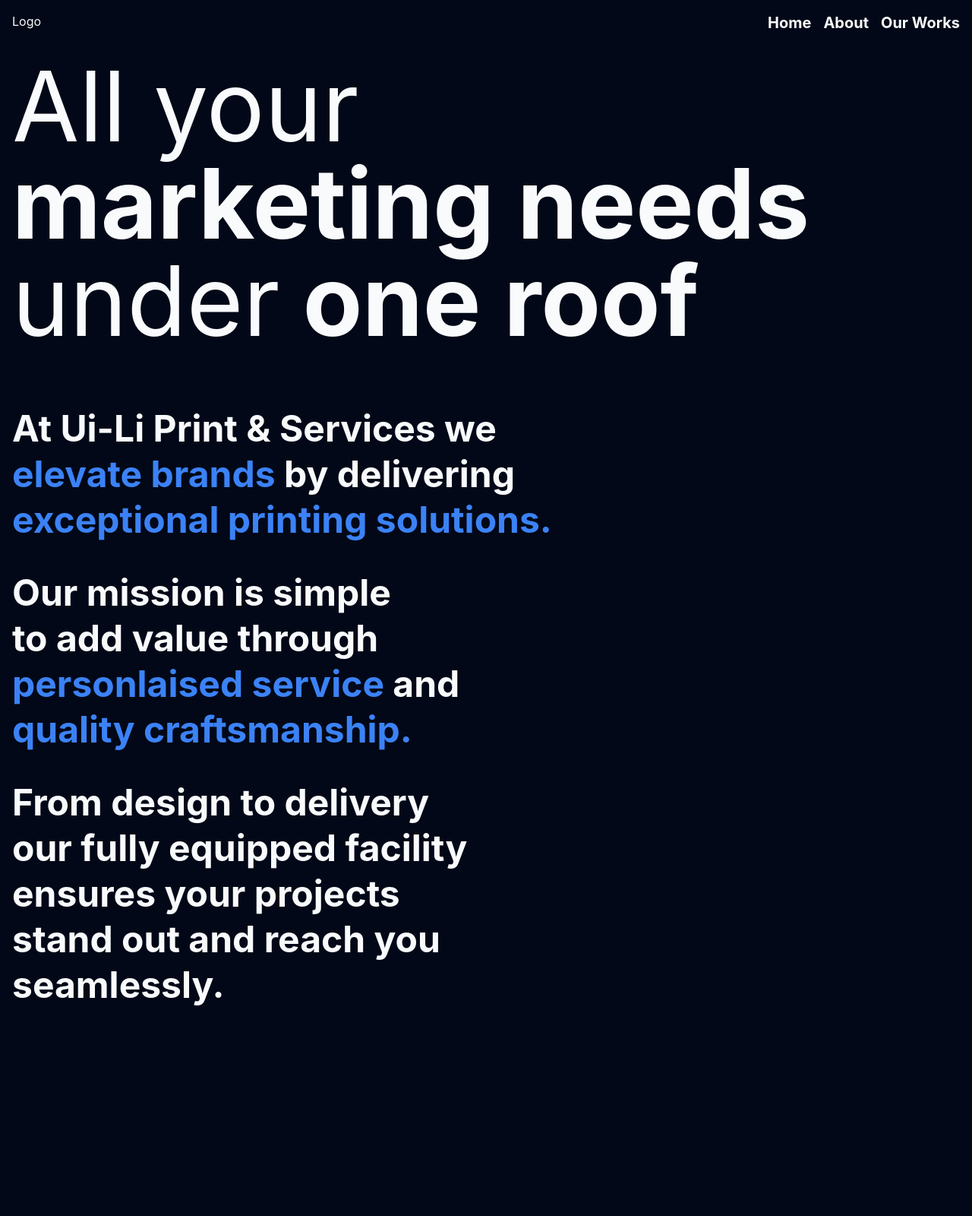
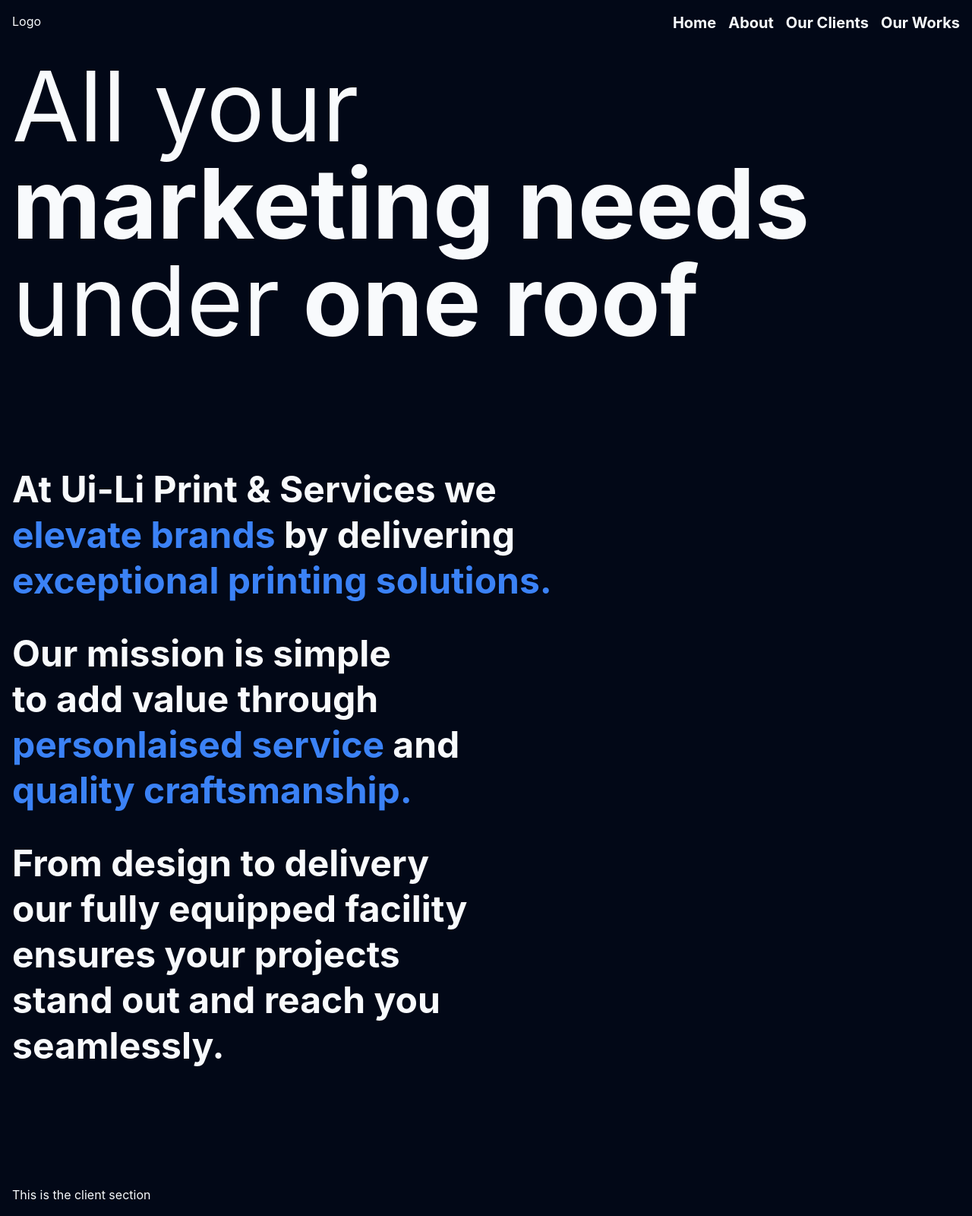
Before and after one commit to seanmarinass/uili-v2, a Next.js app: page / in a window 1280 px wide. Shown: the whole page at 76% size. Before the commit the page ends 1336 px from the top, so only its background shows below. Built offline with nearby package versions, Linux system fonts and the light colour scheme.

Commit message:
added client secton

```diff
--- a/app/page.tsx
+++ b/app/page.tsx
@@ -1,11 +1,13 @@
 import AboutSection from "@/sections/AboutSection";
 import HomeSection from "../sections/HomeSection";
+import ClientSection from "@/sections/ClientSection";
 
 export default function Home() {
   return (
-    <main className="flex flex-col gap-[5rem] p-[1rem] justify-center align-middle items-center w-full">
+    <main className="flex flex-col gap-[10rem] p-[1rem] justify-center align-middle items-center w-full">
       <HomeSection />
       <AboutSection />
+      <ClientSection />
     </main>
   );
 }
--- a/components/Navbar.tsx
+++ b/components/Navbar.tsx
@@ -20,6 +20,10 @@ const navbarItems: NavbarItem[] = [
   {
     href: "#about",
     label: "About",
+  },
+  {
+    href: "#clients",
+    label: "Our Clients",
   },
   {
     href: "#works",
--- /dev/null
+++ b/sections/ClientSection.tsx
@@ -0,0 +1,7 @@
+export default function ClientSection() {
+  return (
+    <section className="w-full">
+      <div>This is the client section</div>
+    </section>
+  );
+}
```
